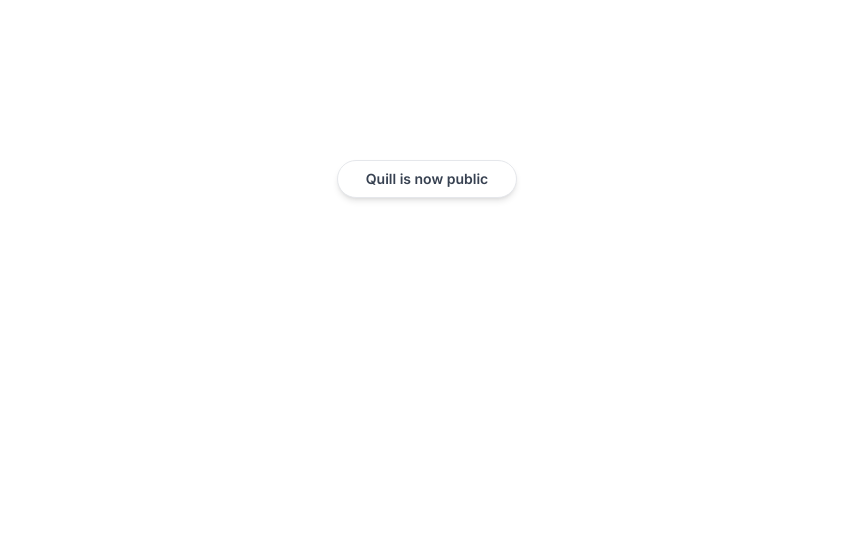
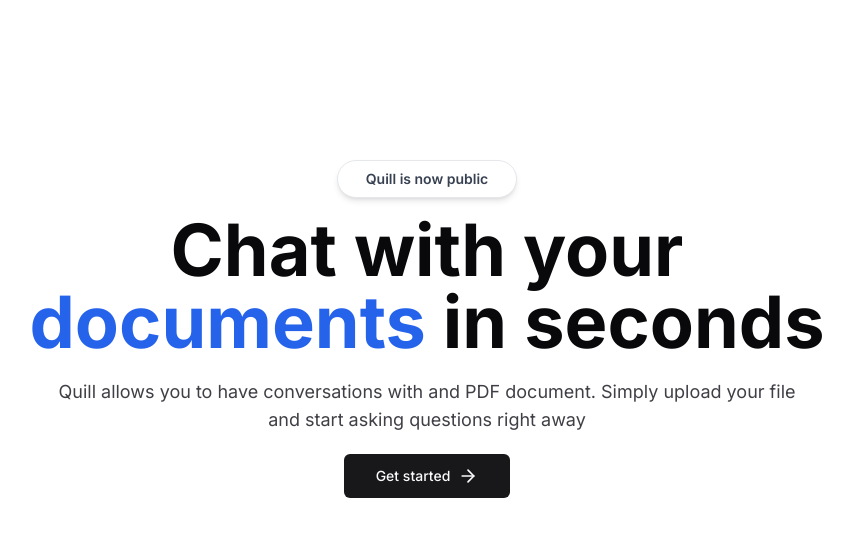
Before and after one commit to GEOFARL/quill, a Next.js app: page / in a window 1280 px wide. Shown: the top 536 px of the page, without its empty margins (213-1066 px from the left). Built offline with nearby package versions, Linux system fonts and the light colour scheme.

Commit message:
Design hero section

```diff
--- a/package.json
+++ b/package.json
@@ -9,8 +9,11 @@
     "lint": "next lint"
   },
   "dependencies": {
+    "@radix-ui/react-slot": "^1.0.2",
     "@tailwindcss/typography": "^0.5.10",
+    "class-variance-authority": "^0.7.0",
     "clsx": "^2.0.0",
+    "lucide-react": "^0.294.0",
     "next": "14.0.3",
     "react": "^18",
     "react-dom": "^18",
--- a/src/app/globals.css
+++ b/src/app/globals.css
@@ -2,50 +2,75 @@
 @tailwind components;
 @tailwind utilities;
 
-
 @layer base {
   :root {
     --background: 0 0% 100%;
-    --foreground: 222.2 84% 4.9%;
+    --foreground: 240 10% 3.9%;
+
     --card: 0 0% 100%;
-    --card-foreground: 222.2 84% 4.9%;
+    --card-foreground: 240 10% 3.9%;
+
     --popover: 0 0% 100%;
-    --popover-foreground: 222.2 84% 4.9%;
-    --primary: 221.2 83.2% 53.3%;
-    --primary-foreground: 210 40% 98%;
-    --secondary: 210 40% 96.1%;
-    --secondary-foreground: 222.2 47.4% 11.2%;
-    --muted: 210 40% 96.1%;
-    --muted-foreground: 215.4 16.3% 46.9%;
-    --accent: 210 40% 96.1%;
-    --accent-foreground: 222.2 47.4% 11.2%;
+    --popover-foreground: 240 10% 3.9%;
+
+    --primary: 240 5.9% 10%;
+    --primary-foreground: 0 0% 98%;
+
+    --secondary: 240 4.8% 95.9%;
+    --secondary-foreground: 240 5.9% 10%;
+
+    --muted: 240 4.8% 95.9%;
+    --muted-foreground: 240 3.8% 46.1%;
+
+    --accent: 240 4.8% 95.9%;
+    --accent-foreground: 240 5.9% 10%;
+
     --destructive: 0 84.2% 60.2%;
-    --destructive-foreground: 210 40% 98%;
-    --border: 214.3 31.8% 91.4%;
-    --input: 214.3 31.8% 91.4%;
-    --ring: 221.2 83.2% 53.3%;
+    --destructive-foreground: 0 0% 98%;
+
+    --border: 240 5.9% 90%;
+    --input: 240 5.9% 90%;
+    --ring: 240 10% 3.9%;
+
     --radius: 0.5rem;
   }
 
   .dark {
-    --background: 222.2 84% 4.9%;
-    --foreground: 210 40% 98%;
-    --card: 222.2 84% 4.9%;
-    --card-foreground: 210 40% 98%;
-    --popover: 222.2 84% 4.9%;
-    --popover-foreground: 210 40% 98%;
-    --primary: 217.2 91.2% 59.8%;
-    --primary-foreground: 222.2 47.4% 11.2%;
-    --secondary: 217.2 32.6% 17.5%;
-    --secondary-foreground: 210 40% 98%;
-    --muted: 217.2 32.6% 17.5%;
-    --muted-foreground: 215 20.2% 65.1%;
-    --accent: 217.2 32.6% 17.5%;
-    --accent-foreground: 210 40% 98%;
+    --background: 240 10% 3.9%;
+    --foreground: 0 0% 98%;
+
+    --card: 240 10% 3.9%;
+    --card-foreground: 0 0% 98%;
+
+    --popover: 240 10% 3.9%;
+    --popover-foreground: 0 0% 98%;
+
+    --primary: 0 0% 98%;
+    --primary-foreground: 240 5.9% 10%;
+
+    --secondary: 240 3.7% 15.9%;
+    --secondary-foreground: 0 0% 98%;
+
+    --muted: 240 3.7% 15.9%;
+    --muted-foreground: 240 5% 64.9%;
+
+    --accent: 240 3.7% 15.9%;
+    --accent-foreground: 0 0% 98%;
+
     --destructive: 0 62.8% 30.6%;
-    --destructive-foreground: 210 40% 98%;
-    --border: 217.2 32.6% 17.5%;
-    --input: 217.2 32.6% 17.5%;
-    --ring: 224.3 76.3% 48%;
+    --destructive-foreground: 0 0% 98%;
+
+    --border: 240 3.7% 15.9%;
+    --input: 240 3.7% 15.9%;
+    --ring: 240 4.9% 83.9%;
   }
 }
+
+@layer base {
+  * {
+    @apply border-border;
+  }
+  body {
+    @apply bg-background text-foreground;
+  }
+}
--- a/src/app/page.tsx
+++ b/src/app/page.tsx
@@ -1,4 +1,7 @@
 import MaxWidthWrapper from "@/components/MaxWidthWrapper";
+import { buttonVariants } from "@/components/ui/button";
+import { ArrowRight } from "lucide-react";
+import Link from "next/link";
 
 export default function Home() {
   return (
@@ -8,6 +11,15 @@
           Quill is now public
         </p>
       </div>
+      <h1 className="max-w-4xl text-5xl font-bold md:text-6xl lg:text-7xl">Chat with your <span className="text-blue-600">documents</span> in seconds</h1>
+      <p className="mt-5 max-w-prose text-zinc-700 sm:text-lg">Quill allows you to have conversations with and PDF document. Simply upload your file and start asking questions right away</p>
+
+      <Link href={'/dashboard'} target="_blank" className={buttonVariants({
+        size: 'lg',
+        className: 'mt-5'
+      })}>
+        Get started <ArrowRight className="ml-2 h-5 w-5"/>
+      </Link>
     </MaxWidthWrapper>
   )
 }
--- /dev/null
+++ b/src/components/ui/button.tsx
@@ -0,0 +1,56 @@
+import * as React from "react"
+import { Slot } from "@radix-ui/react-slot"
+import { cva, type VariantProps } from "class-variance-authority"
+
+import { cn } from "@/lib/utils"
+
+const buttonVariants = cva(
+  "inline-flex items-center justify-center whitespace-nowrap rounded-md text-sm font-medium ring-offset-background transition-colors focus-visible:outline-none focus-visible:ring-2 focus-visible:ring-ring focus-visible:ring-offset-2 disabled:pointer-events-none disabled:opacity-50",
+  {
+    variants: {
+      variant: {
+        default: "bg-primary text-primary-foreground hover:bg-primary/90",
+        destructive:
+          "bg-destructive text-destructive-foreground hover:bg-destructive/90",
+        outline:
+          "border border-input bg-background hover:bg-accent hover:text-accent-foreground",
+        secondary:
+          "bg-secondary text-secondary-foreground hover:bg-secondary/80",
+        ghost: "hover:bg-accent hover:text-accent-foreground",
+        link: "text-primary underline-offset-4 hover:underline",
+      },
+      size: {
+        default: "h-10 px-4 py-2",
+        sm: "h-9 rounded-md px-3",
+        lg: "h-11 rounded-md px-8",
+        icon: "h-10 w-10",
+      },
+    },
+    defaultVariants: {
+      variant: "default",
+      size: "default",
+    },
+  }
+)
+
+export interface ButtonProps
+  extends React.ButtonHTMLAttributes<HTMLButtonElement>,
+    VariantProps<typeof buttonVariants> {
+  asChild?: boolean
+}
+
+const Button = React.forwardRef<HTMLButtonElement, ButtonProps>(
+  ({ className, variant, size, asChild = false, ...props }, ref) => {
+    const Comp = asChild ? Slot : "button"
+    return (
+      <Comp
+        className={cn(buttonVariants({ variant, size, className }))}
+        ref={ref}
+        {...props}
+      />
+    )
+  }
+)
+Button.displayName = "Button"
+
+export { Button, buttonVariants }
--- a/src/lib/utils.ts
+++ b/src/lib/utils.ts
@@ -1,6 +1,6 @@
-import clsx, { ClassValue } from "clsx";
-import { twMerge } from "tailwind-merge";
+import { type ClassValue, clsx } from "clsx"
+import { twMerge } from "tailwind-merge"
 
 export function cn(...inputs: ClassValue[]) {
-  return twMerge(clsx(inputs));
+  return twMerge(clsx(inputs))
 }
--- a/tailwind.config.ts
+++ b/tailwind.config.ts
@@ -1,84 +1,76 @@
-import type { Config } from 'tailwindcss'
-
-const config: Config = {
-  darkMode: ['class'],
+/** @type {import('tailwindcss').Config} */
+module.exports = {
+  darkMode: ["class"],
   content: [
-    './src/pages/**/*.{js,ts,jsx,tsx,mdx}',
-    './src/components/**/*.{js,ts,jsx,tsx,mdx}',
-    './src/app/**/*.{js,ts,jsx,tsx,mdx}',
-  ],
+    './pages/**/*.{ts,tsx}',
+    './components/**/*.{ts,tsx}',
+    './app/**/*.{ts,tsx}',
+    './src/**/*.{ts,tsx}',
+	],
   theme: {
     container: {
       center: true,
-      padding: '2rem',
+      padding: "2rem",
       screens: {
-        '2xl': '1400px',
+        "2xl": "1400px",
       },
     },
     extend: {
-      maxWidth: {
-        '8xl': '1408px',
-      },
       colors: {
-        border: 'hsl(var(--border))',
-        input: 'hsl(var(--input))',
-        ring: 'hsl(var(--ring))',
-        background: 'hsl(var(--background))',
-        foreground: 'hsl(var(--foreground))',
+        border: "hsl(var(--border))",
+        input: "hsl(var(--input))",
+        ring: "hsl(var(--ring))",
+        background: "hsl(var(--background))",
+        foreground: "hsl(var(--foreground))",
         primary: {
-          DEFAULT: 'hsl(var(--primary))',
-          foreground: 'hsl(var(--primary-foreground))',
+          DEFAULT: "hsl(var(--primary))",
+          foreground: "hsl(var(--primary-foreground))",
         },
         secondary: {
-          DEFAULT: 'hsl(var(--secondary))',
-          foreground: 'hsl(var(--secondary-foreground))',
+          DEFAULT: "hsl(var(--secondary))",
+          foreground: "hsl(var(--secondary-foreground))",
         },
         destructive: {
-          DEFAULT: 'hsl(var(--destructive))',
-          foreground: 'hsl(var(--destructive-foreground))',
+          DEFAULT: "hsl(var(--destructive))",
+          foreground: "hsl(var(--destructive-foreground))",
         },
         muted: {
-          DEFAULT: 'hsl(var(--muted))',
-          foreground: 'hsl(var(--muted-foreground))',
+          DEFAULT: "hsl(var(--muted))",
+          foreground: "hsl(var(--muted-foreground))",
         },
         accent: {
-          DEFAULT: 'hsl(var(--accent))',
-          foreground: 'hsl(var(--accent-foreground))',
+          DEFAULT: "hsl(var(--accent))",
+          foreground: "hsl(var(--accent-foreground))",
         },
         popover: {
-          DEFAULT: 'hsl(var(--popover))',
-          foreground: 'hsl(var(--popover-foreground))',
+          DEFAULT: "hsl(var(--popover))",
+          foreground: "hsl(var(--popover-foreground))",
         },
         card: {
-          DEFAULT: 'hsl(var(--card))',
-          foreground: 'hsl(var(--card-foreground))',
+          DEFAULT: "hsl(var(--card))",
+          foreground: "hsl(var(--card-foreground))",
         },
       },
       borderRadius: {
-        lg: 'var(--radius)',
-        md: 'calc(var(--radius) - 2px)',
-        sm: 'calc(var(--radius) - 4px)',
+        lg: "var(--radius)",
+        md: "calc(var(--radius) - 2px)",
+        sm: "calc(var(--radius) - 4px)",
       },
       keyframes: {
-        'accordion-down': {
-          from: {
-            height: '0',
-          },
-          to: { height: 'var(--radix-accordion-content-height)' },
+        "accordion-down": {
+          from: { height: 0 },
+          to: { height: "var(--radix-accordion-content-height)" },
         },
-        'accordion-up': {
-          from: {
-            height: 'var(--radix-accordion-content-height)',
-          },
-          to: { height: '0' },
+        "accordion-up": {
+          from: { height: "var(--radix-accordion-content-height)" },
+          to: { height: 0 },
         },
       },
       animation: {
-        'accordion-up': 'accordion-up 0.2s ease-out',
-        'accordion-down': 'accordion-down 0.2s ease-out',
+        "accordion-down": "accordion-down 0.2s ease-out",
+        "accordion-up": "accordion-up 0.2s ease-out",
       },
     },
   },
-  plugins: [require('tailwindcss-animate'), require('@tailwindcss/typography')],
-};
-export default config
+  plugins: [require("tailwindcss-animate")],
+}
```
Also changed, not shown: components.json (added), 1 other file (tests, documents, lock files or other folders).
